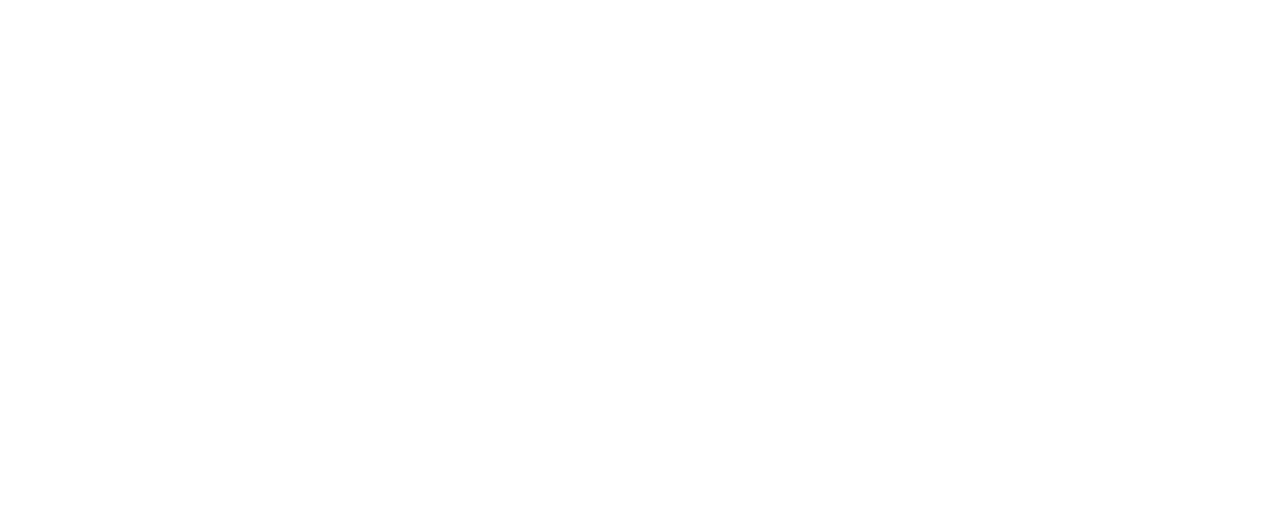
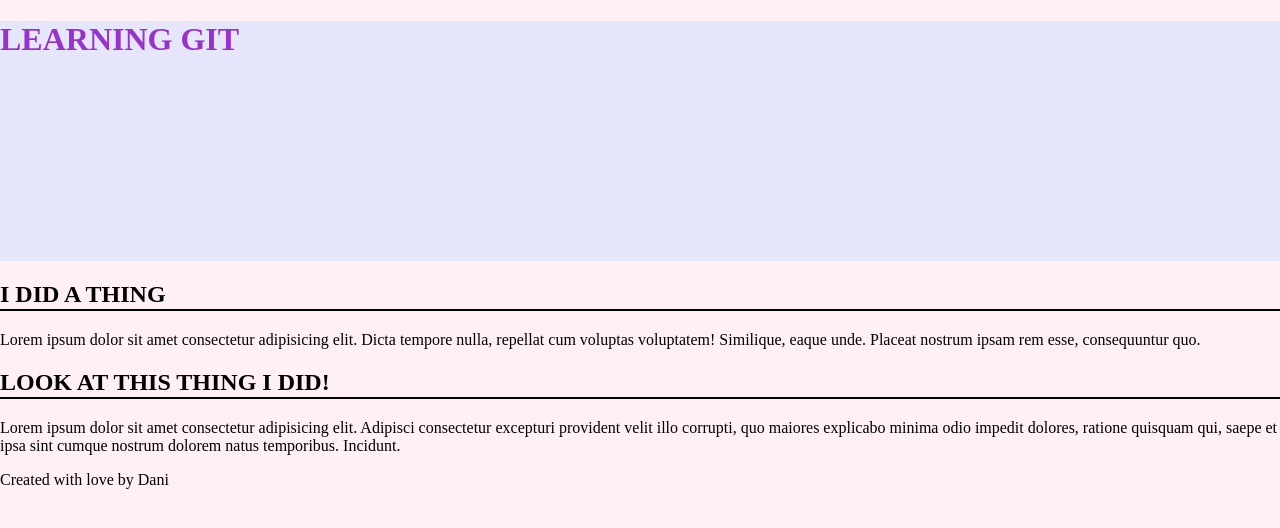
Before and after one commit to daniellehemet/my-first-repo, a plain HTML site: page index.html in a window 1280 px wide. Drawn offline with Linux system fonts and the light colour scheme.

Commit message:
added main and footer code and styling

```diff
--- a/index.html
+++ b/index.html
@@ -4,9 +4,26 @@
   <meta charset="UTF-8">
   <meta http-equiv="X-UA-Compatible" content="IE=edge">
   <meta name="viewport" content="width=device-width, initial-scale=1.0">
+  <link rel="stylesheet" href="./styles.css">
   <title>Working with Git</title>
 </head>
 <body>
 
+  <header>
+    <h1>Learning Git</h1>
+  </header>
+
+  <main>
+    <h2>I did a thing</h2>
+    <p>Lorem ipsum dolor sit amet consectetur adipisicing elit. Dicta tempore nulla, repellat cum voluptas voluptatem! Similique, eaque unde. Placeat nostrum ipsam rem esse, consequuntur quo.</p>
+
+    <h2>Look at this thing I did!</h2>
+    <p>Lorem ipsum dolor sit amet consectetur adipisicing elit. Adipisci consectetur excepturi provident velit illo corrupti, quo maiores explicabo minima odio impedit dolores, ratione quisquam qui, saepe et ipsa sint cumque nostrum dolorem natus temporibus. Incidunt.</p>
+  </main>
+
+  <footer>
+    <p>Created with love by Dani</p>
+  </footer>
+
 </body>
 </html>
--- a/styles.css
+++ b/styles.css
@@ -5,3 +5,23 @@ html { box-sizing: border-box;}
 *, *:before, *:after {box-sizing: inherit}
 
 .sr-only { position: absolute; width: 1px; height: 1px; margin: -1px; border: 0; padding: 0; white-space: nowrap; clip-path: inset(100%); clip: rect(0 0 0 0); overflow: hidden;}
+
+body {
+  background-color: lavenderblush;
+}
+
+header {
+  background-color: lavender;
+  color: midnightblue;
+  min-height: 30vh;
+}
+
+h1 {
+  color: darkorchid;
+  text-transform: uppercase;
+}
+
+h2 {
+  text-transform: uppercase;
+  border-bottom: 2px solid black;
+}
```
